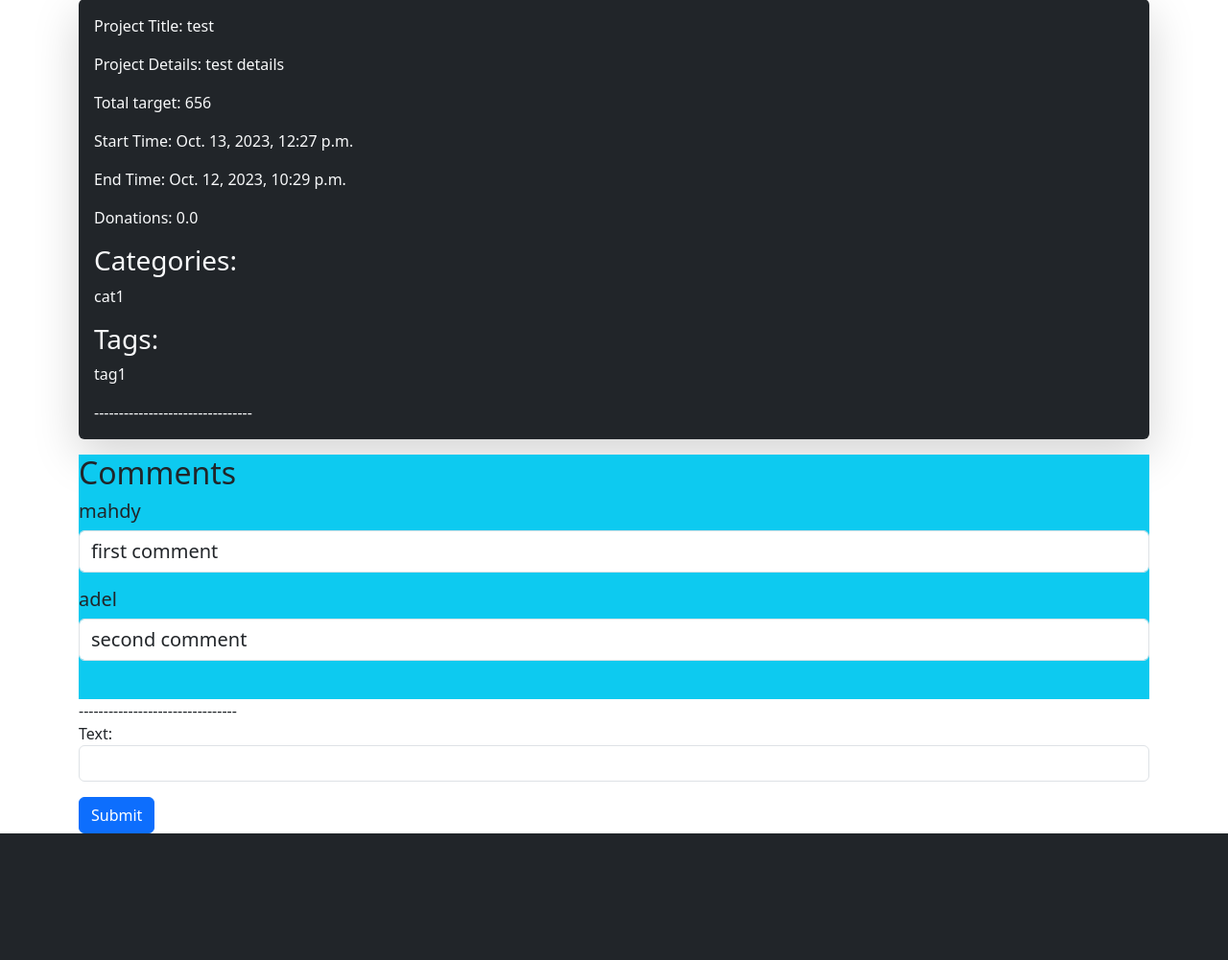
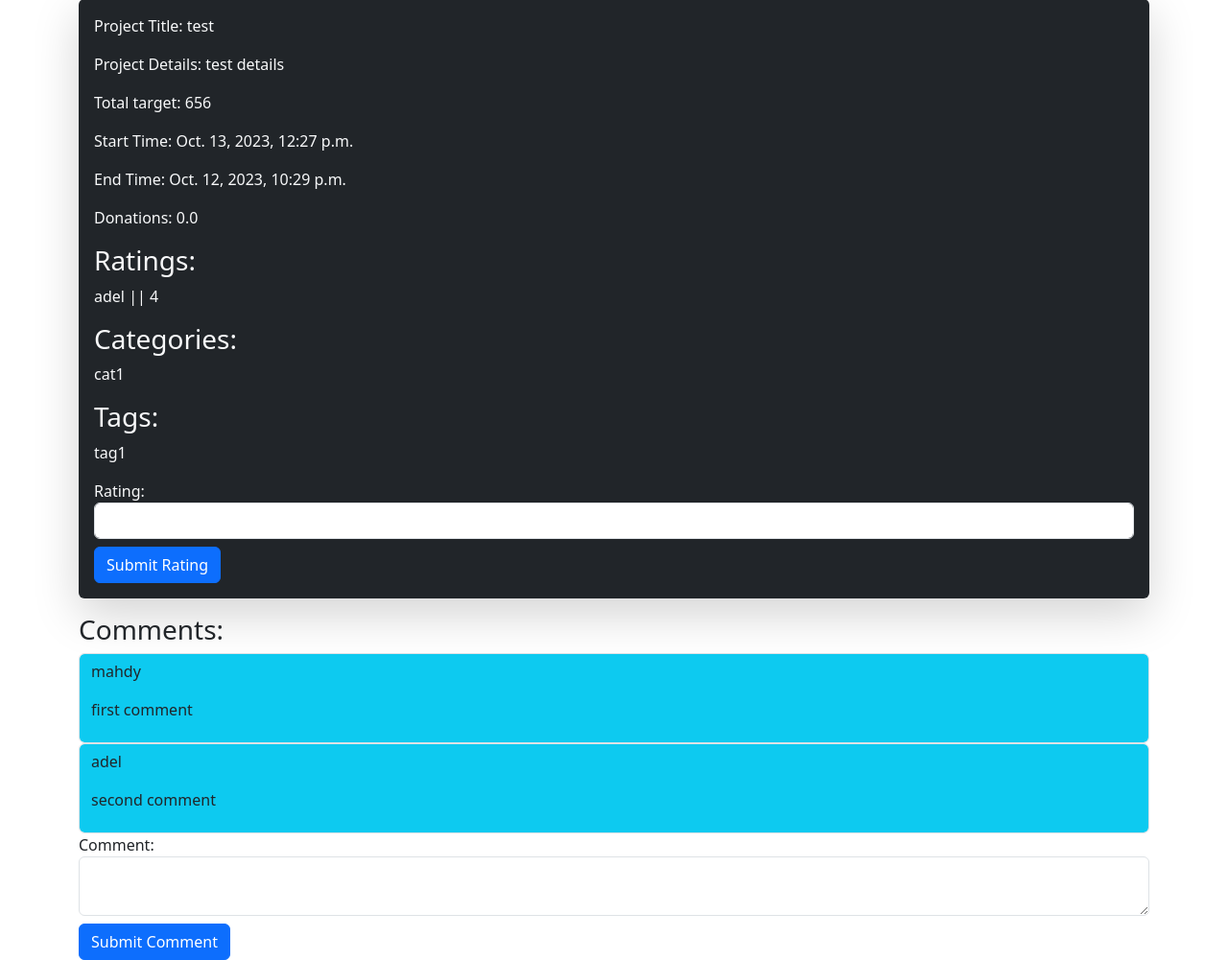
Before and after one commit to Ahmeed-Sayed/crowd_funding_ITI_django, a Django app: page /projects/1/projectDetails/ in a window 1280 px wide. Shown: the part 111-1112 px from the top of the page at 96% size. Before the commit the page ends 980 px from the top, so only its background shows below. Run offline with Django 4.2, Linux system fonts and the light colour scheme; data comes from the database, SQL or seed files in the repository; both versions use the stored data as it was after the commit; some libraries are stand-ins or nearby versions.

Commit message:
added user can submit rating and adjusted comments

```diff
--- a/projects/forms.py
+++ b/projects/forms.py
@@ -1,5 +1,5 @@
 from django import forms
-from .models import ProjectsModel, PictuersModel, CommentsModel
+from .models import ProjectsModel, UserProjectRating, CommentsModel
 
 
 class ProjectCreationForm(forms.ModelForm):
@@ -32,3 +32,10 @@ class CommentForm(forms.ModelForm):
     def __init__(self, *args, **kwargs):
         super(CommentForm, self).__init__(*args, **kwargs)
         self.fields["text"].widget = forms.TextInput(attrs={"class": "form-control"})
+
+
+
+class RatingForm(forms.ModelForm):
+    class Meta:
+        model = UserProjectRating
+        fields = ['rating']
--- a/projects/templates/projects/projectDetails.html
+++ b/projects/templates/projects/projectDetails.html
@@ -1,4 +1,13 @@
 {%extends 'base.html'%} {%block body%}
+
+{% if messages %}
+<ul class="messages">
+    {% for message in messages %}
+    <li{% if message.tags %} class="{{ message.tags }}"{% endif %}>{{ message }}</li>
+    {% endfor %}
+</ul>
+{% endif %}
+
 <div class="container bg-dark text-light rounded shadow shadow-lg my-3 p-3">
   <p>Project Title: {{ currentProject.title }}</p>
   <p>Project Details: {{ currentProject.details }}</p>
@@ -7,7 +16,11 @@
   <p>End Time: {{ currentProject.end_time }}</p>
   <p>Donations: {{ currentProject.donations }}</p>
 
-  <!-- For ManyToMany fields like category and tags, you need to loop through the objects -->
+  <h3>Ratings:</h3>
+  {% for rating in currentProject.ratings.all %}
+  <p>{{ rating.user.user.username }} || {{ rating.rating }}</p>
+    {% endfor %}
+
   <h3>Categories:</h3>
   {% for category in currentProject.category.all %}
   <p>{{ category.name }}</p>
@@ -16,18 +29,28 @@
   <h3>Tags:</h3>
   {% for tag in currentProject.tags.all %}
   <p>{{ tag.name }}</p>
-  {% endfor %} --------------------------------<br />
+  {% endfor %}
+  <form method="post" class="form-group">
+    {% csrf_token %}
+    <label for="ratingInput">Rating:</label>
+    <input type="number" name="rating" id="ratingInput" class="form-control" min="1" max="5" required>
+    <input type="submit" name="submit-rating" value="Submit Rating" class="btn btn-primary mt-2">
+</form>
 </div>
-<div class="bg-info pb-4">
-  <h2>Comments</h2>
-  {%for comment in projectComments %}
-  <h5>{{comment.user.user.username}}</h5>
-  <p class='form-control fs-5'>{{comment.text}}</p>
-  {%endfor%}
-</div>
---------------------------------<br />
-<form method="post">
-  {%csrf_token%} {{commentForm.as_p}}
-  <button type="submit" class="btn btn-primary">Submit</button>
-  {%endblock%}
+
+<h3>Comments:</h3>
+  {% for comment in currentProject.comments.all %}
+  <div class='form-control bg-info'>
+  <p>{{ comment.user.user.username }}</p>
+  <p>{{ comment.text }}</p>
+  </div>
+  {% endfor %}
+<form method="post" class="form-group">
+    {% csrf_token %}
+    <label for="commentText">Comment:</label>
+    <textarea name="text" id="commentText" class="form-control" required></textarea>
+    <input type="submit" name="submit-comment" value="Submit Comment" class="btn btn-primary mt-2">
 </form>
+
+
+{%endblock%}
--- a/projects/views.py
+++ b/projects/views.py
@@ -1,10 +1,11 @@
 from django.shortcuts import render, reverse, redirect
 from django.views import View
 from accounts.models import UserProfile
-from .models import ProjectsModel, CommentsModel
+from .models import ProjectsModel, CommentsModel, UserProjectRating
+from django.contrib import messages
 
 # Create your views here.
-from .forms import ProjectCreationForm, CommentForm
+from .forms import ProjectCreationForm, CommentForm, RatingForm
 
 
 class CreateProject(View):
@@ -33,8 +34,10 @@ class ProjectDetailsView(View):
     def get(self, request, *args, **kwargs):
         id = kwargs.pop("id")
         currentProject = ProjectsModel.objects.get(id=id)
+        ratingForm = RatingForm()
         projectComments = currentProject.comments.all()
         commentForm = CommentForm()
+        projectRatings = currentProject.ratings.all()
         return render(
             request,
             "projects/projectDetails.html",
@@ -42,22 +45,45 @@ class ProjectDetailsView(View):
                 "commentForm": commentForm,
                 "currentProject": currentProject,
                 "projectComments": projectComments,
+                "ratingForm": ratingForm,
+                "projectRatings": projectRatings,
             },
         )
-    def post(self,request, *args, **kwargs):
+
+    def post(self, request, *args, **kwargs):
         id = kwargs.pop("id")
         currentProject = ProjectsModel.objects.get(id=id)
-        commentForm=CommentForm(request.POST)
-        projectComments=currentProject.comments.all()
-        currentUser=UserProfile.objects.get(id=request.session["profileId"])
-        if commentForm.is_valid():
-            newComment=commentForm.save(commit=False)
-            newComment.project=currentProject
-            newComment.user=currentUser
-            newComment.save()
-            return redirect('projectDetails',id=id)
-        return render(request, 'projects/projectDetails.html',{
-                "commentForm": commentForm,
-                "currentProject": currentProject,
-                "projectComments": projectComments,
-            },)
+        commentForm = CommentForm(request.POST or None)
+        ratingForm = RatingForm(request.POST or None)
+        currentUser = UserProfile.objects.get(id=request.session["profileId"])
+        if request.POST.get('comment'):
+         if commentForm.is_valid():
+             newComment = commentForm.save(commit=False)
+             newComment.project = currentProject
+             newComment.user = currentUser
+             newComment.save()
+         else:
+             messages.error(request, "Error in comment form")
+
+        if request.POST.get("rating"):
+            if (
+                ratingForm.is_valid() and currentUser != currentProject.user
+            ):  # Check if the user is not the project owner
+                # Check if a rating from this user for this project already exists
+                existingRating = UserProjectRating.objects.filter(
+                    user=currentUser, project=currentProject
+                ).first()
+                if existingRating:
+                    # If it does, update the existing rating
+                    existingRating.rating = ratingForm.cleaned_data["rating"]
+                    existingRating.save()
+                else:
+                    # If it doesn't, create a new rating
+                    newRating = ratingForm.save(commit=False)
+                    newRating.project = currentProject
+                    newRating.user = currentUser
+                    newRating.save()
+            else:
+                messages.error(request, "Error in rating form")
+
+        return redirect("projectDetails", id=id)
```
Also changed, not shown: db.sqlite3.
